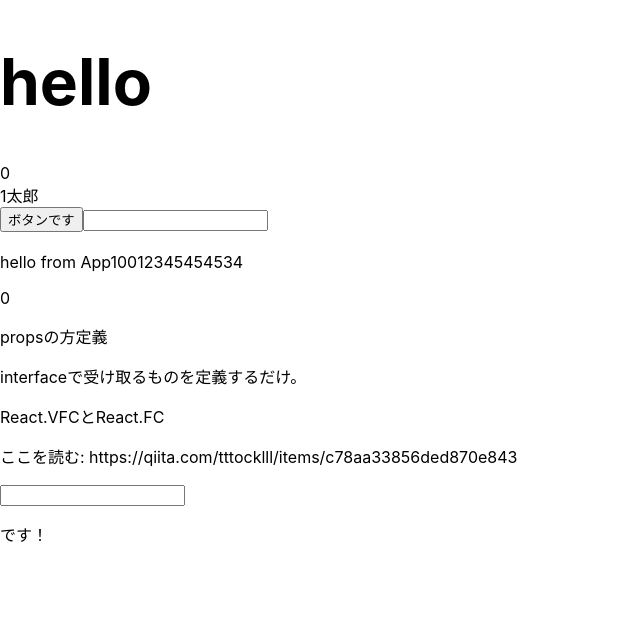
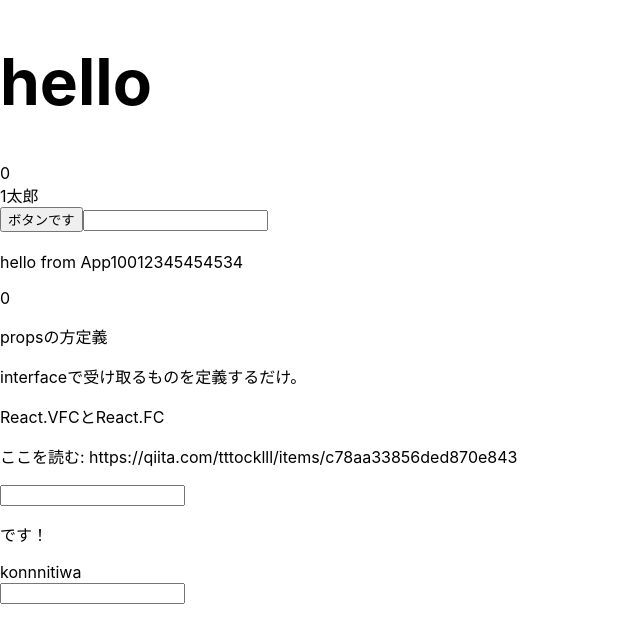
Before and after one commit to masashi49/reacthookNextJs, a Next.js app in the folder myapp/: page /TestPage in a window 1280 px wide. Shown: the top 642 px of the page, without its empty margins (0-640 px from the left). Built offline with nearby package versions, Linux system fonts and the light colour scheme.

Commit message:
イベント

```diff
--- a/myapp/components/TestCompo.tsx
+++ b/myapp/components/TestCompo.tsx
@@ -1,3 +1,4 @@
+import { prependOnceListener } from "process"
 import React, { useState } from "react"
 
 interface Props {
@@ -9,6 +10,20 @@ interface userData {
     name: string;
 }
 
+interface inputedesuDeata {
+    text: string;
+    onChange: (event: React.ChangeEvent<HTMLInputElement>) => void
+}
+
+const Inputdesu: React.FC<inputedesuDeata> = (props) => {
+    return (
+        <div>
+            konnnitiwa<br />
+            <input type="text" value={props.text} onChange={(e) => { props.onChange(e)}}/>
+        </div>
+    )
+}
+
 const TestCompo: React.VFC<Props> = (props) => {
     const [count, setCount] = useState<number | null>(0)
     const [user, setuser] = useState<userData>({ id: 100, name: "" })
@@ -18,6 +33,11 @@ const TestCompo: React.VFC<Props> = (props) => {
     const handleInputchange = (e: React.ChangeEvent<HTMLInputElement>) => {
         setInputData(e.target.value)
     }
+
+    const handlers = (e: React.ChangeEvent<HTMLInputElement>) => {
+        setInputData(e.target.value)
+    }
+
 
 
     return (
@@ -37,10 +57,15 @@ const TestCompo: React.VFC<Props> = (props) => {
             <p>interfaceで受け取るものを定義するだけ。</p>
             <p>React.VFCとReact.FC</p>
             <p>ここを読む:  https://qiita.com/tttocklll/items/c78aa33856ded870e843</p>
-            <input type="text" value={inputeData} onChange={handleInputchange}/>
+            <input type="text" value={inputeData} onChange={handleInputchange} />
             <p>{inputeData}です！</p>
+            <Inputdesu onChange={handlers} text={inputeData} />
         </>
     )
 }
 
+
+
+
+
 export default TestCompo
```
